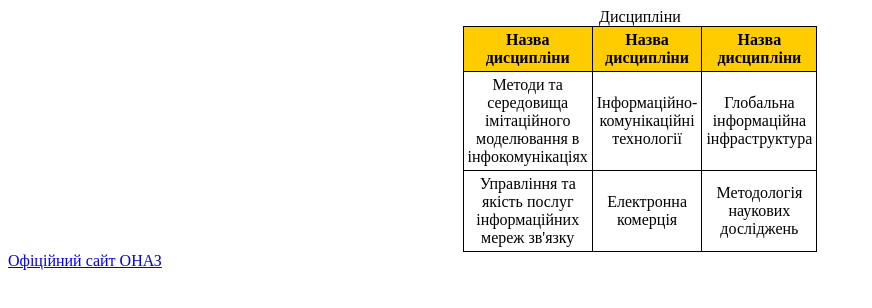
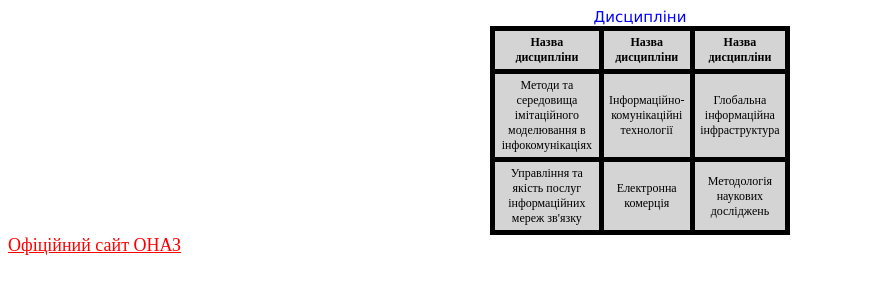
Before and after one commit to EgorFray/Lab1, a plain HTML site: page desciplins/desciplins.html in a window 1280 px wide. Shown: the whole page, without its empty margins (0-872 px from the left). Drawn offline with Linux system fonts and the light colour scheme.

Commit message:
For lab 2

```diff
--- /dev/null
+++ b/css/desciplines.css
@@ -0,0 +1,32 @@
+table {
+    border-collapse: collapse;
+    width: 300px;
+    margin: auto;
+}
+
+th {
+    background: #d4d4d4;
+    font-size: 12px;
+}
+
+td {
+    background: #d4d4d4;
+    text-align: center;
+    font-size: 12px;
+}
+
+th, td {
+    border: 5px solid black;
+    padding: 4px;
+}
+
+a {
+    color: red;
+    font-size: 18px;
+}
+
+caption {
+    font-family: Verdana;
+    color: blue;
+    font-size: 15px;
+}
--- a/css/styles.css
+++ b/css/styles.css
@@ -56,6 +56,7 @@ section {
 width: 100%;
 text-align:  center;
 }
+
 .center{
 display: inline-block}
 li{
--- a/desciplins/desciplins.html
+++ b/desciplins/desciplins.html
@@ -3,24 +3,9 @@
 <head>
     <meta charset="utf-8">
     <title> desciplins </title>
-    <style type="text/css">
-   TABLE {
-    border-collapse: collapse;
-    width: 300px;
-    margin: auto;
-   }
-   TH {
-    background: #fc0;
-   }
-   TD {
-    background: #fff;
-    text-align: center;
-   }
-   TH, TD {
-    border: 1px solid black;
-    padding: 4px;
-   }
-    </style>
+    <link rel="stylesheet" href="../css/desciplines.css" type="text/css">
+	<link rel="stylesheet" href="http://fonts.googleapis.com/css?family=Oswald:400,300" type="text/css">
+
 </head>
 <body>
     <table border="1">
```
Also changed, not shown: about/about.html (line endings or trailing spaces), css/about.css (line endings or trailing spaces).
